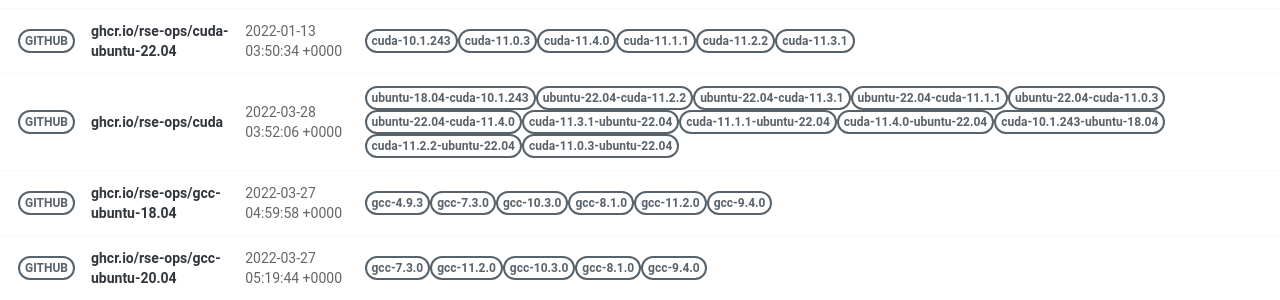
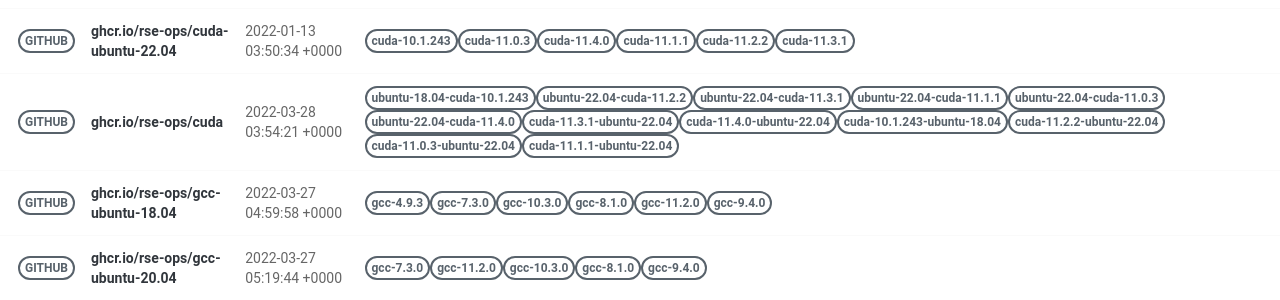
Before and after one commit to rse-ops/docker-images, a Jekyll site: the page built from pages/index.md, in a window 1280 px wide. Shown: the part 421-721 px from the top of the page. Built offline with Jekyll 4.4.1, drawn with Linux system fonts in a browser that asks for light colours; nearby versions of some CDN libraries.

Commit message:
Automated push to update library 2022-03-28

```diff
--- a/_library/ghcr.io-rse-ops-cuda.md
+++ b/_library/ghcr.io-rse-ops-cuda.md
@@ -1,7 +1,7 @@
 ---
 layout: container
 name: ghcr.io/rse-ops/cuda
-updated_at: 2022-03-28 03:52:06.604163
+updated_at: 2022-03-28 03:54:21.095509
 
 
 container_url: https://github.com/orgs/rse-ops/packages/container/package/cuda
```
Also changed, not shown: other parts of _library/ghcr.io-rse-ops-cuda.md (+3 -3 lines).
